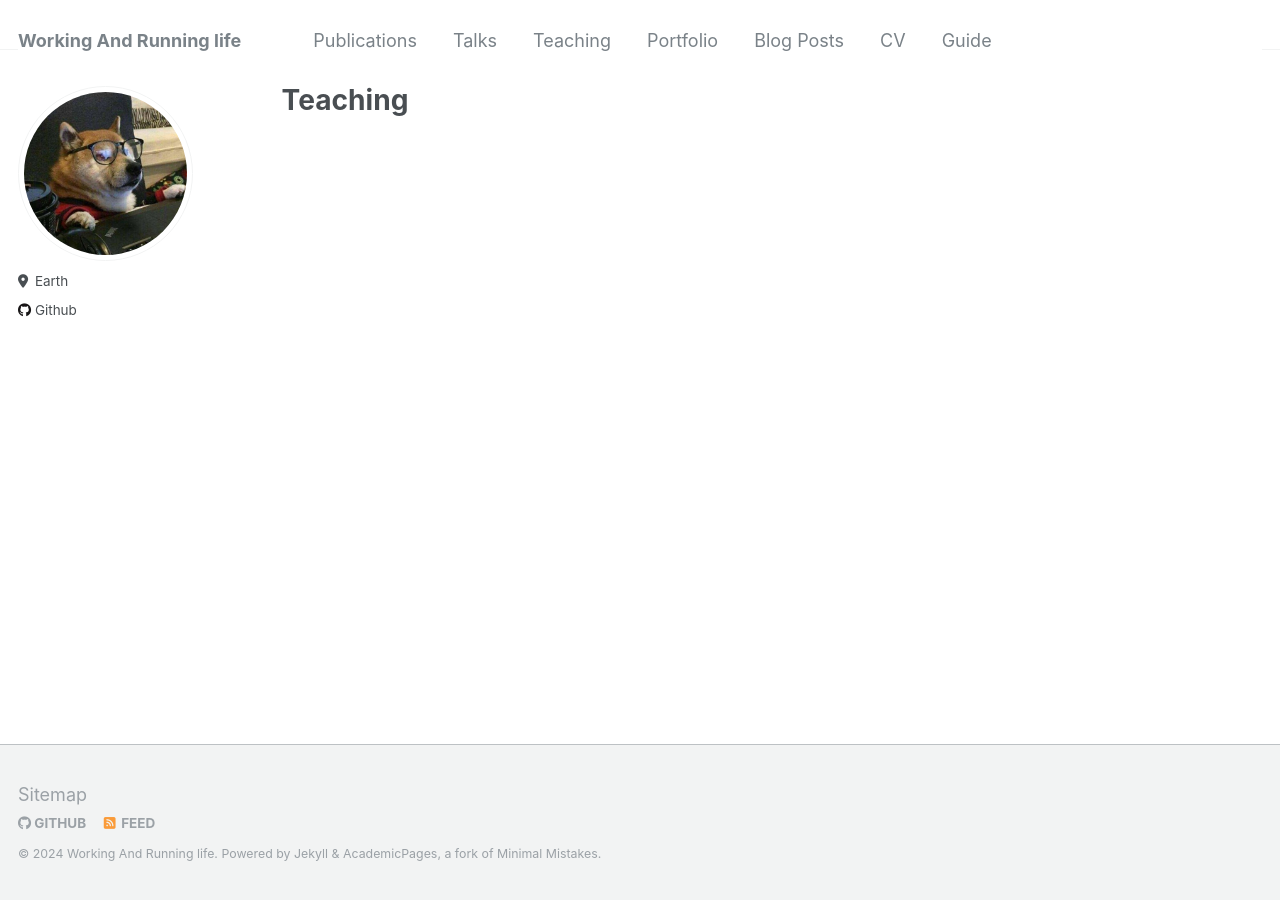
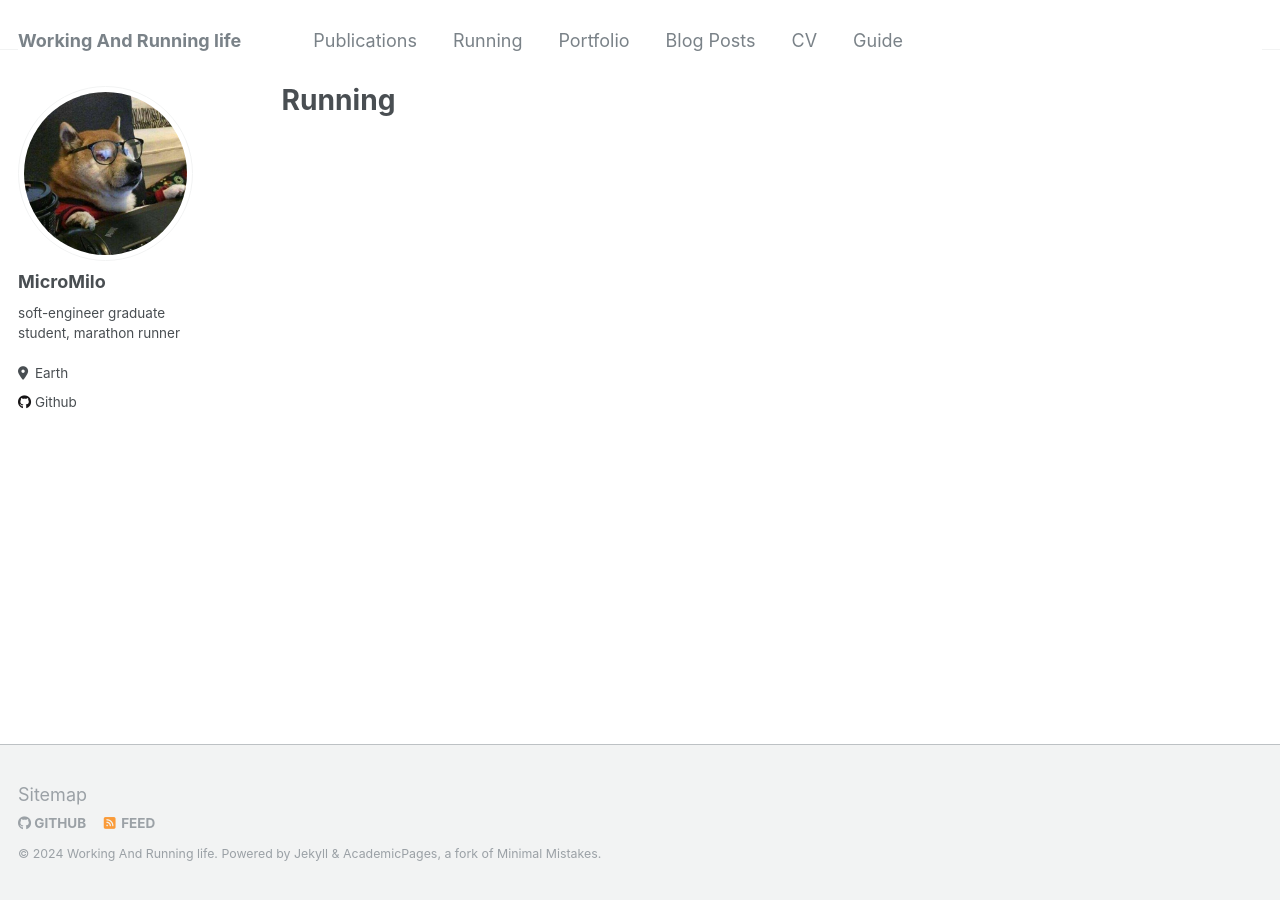
Before and after one commit to MicroMilo/micromilo.github.io, a Jekyll site: the page built from _pages/running.html, in a window 1280 px wide. Built offline with Jekyll 4.4.1, drawn with Linux system fonts in a browser that asks for light colours.

```diff
--- a/_config.yml
+++ b/_config.yml
@@ -22,9 +22,9 @@ repository               : "micromilo/micromilo.github.io"
 author:
   # Biographic information
   avatar           : "profile.jpg"
-  name             : #"Your Sidebar Name"
+  name             : "MicroMilo"
   pronouns         : # example: "she/her"
-  bio              : #"Short biography for the left-hand sidebar"
+  bio              : "soft-engineer graduate student, marathon runner"
   location         : "Earth"
   employer         : #"Red Brick University"
   uri              : # URL
--- a/_layouts/single.html
+++ b/_layouts/single.html
@@ -34,7 +34,7 @@ layout: default
           <p class="page__date"><strong><i class="fa fa-fw fa-calendar" aria-hidden="true"></i> {{ site.data.ui-text[site.locale].date_label | default: "Published:" }}</strong> <time datetime="{{ page.modified | date: "%Y-%m-%d" }}">{{ page.modified | date: "%B %d, %Y" }}</time></p>
         {% endif %}
 
-        {% if page.collection == 'teaching' %}
+        {% if page.collection == 'running' %}
           <p> {{ page.type }}, <i>{{ page.venue }}</i>, {{ page.date | default: "1900-01-01" | date: "%Y" }} </p>
         {% elsif page.venue and page.date %}
           <p>Published in <i>{{ page.venue }}</i>, {{ page.date | default: "1900-01-01" | date: "%Y" }} </p>
--- a/_pages/teaching.html
+++ b/_pages/running.html
@@ -1,7 +1,7 @@
 ---
 layout: archive
-title: "Teaching"
-permalink: /teaching/
+title: "Running"
+permalink: /running/
 author_profile: true
 ---
 
```
Also changed, not shown: _data/navigation.yml (+4 -4 lines).
